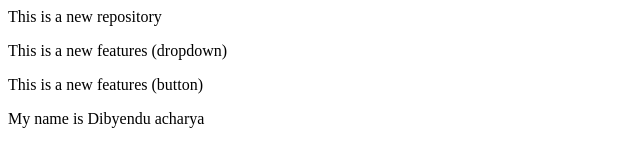
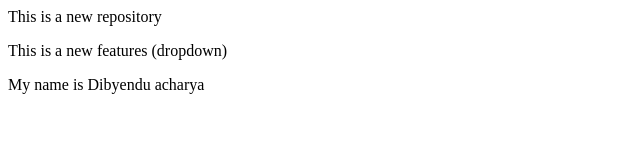
Before and after one commit to dibyendu722/localrepo, a plain HTML site: page index.html in a window 1280 px wide. Shown: the whole page, without its empty margins (0-640 px from the left). Drawn offline with Linux system fonts and the light colour scheme.

Commit message:
delete button

```diff
--- a/index.html
+++ b/index.html
@@ -2,5 +2,4 @@
     This is a new repository
 </p>
 <p>This is a new features (dropdown)</p>
-<p>This is a new features (button)</p>
 <p>My name is Dibyendu acharya</p>
```
